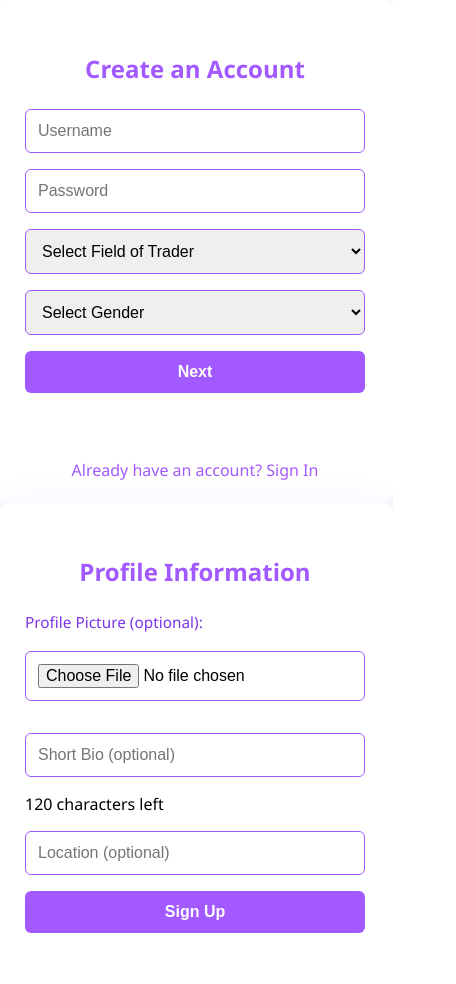
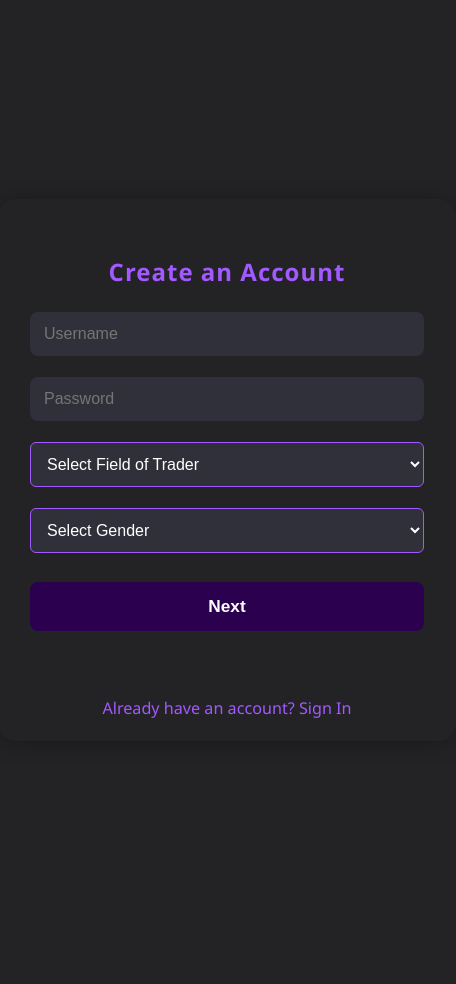
Before and after one commit to vainqueurkaro/vendorhub, a plain HTML site: page signup.html in a window 390 px wide. Shown: the top 984 px of the page, 456 px wide, since content can reach past the window. After the commit the page ends 940 px from the top, so only its background shows below. Drawn offline with Linux system fonts and the light colour scheme.

Commit message:
Update auth.css

```diff
--- a/auth.css
+++ b/auth.css
@@ -19,7 +19,139 @@ body {
   flex-direction: column;
   align-items: center;
 }
+body {
+  background: #232326;
+  color: #fff;
+  font-family: 'Segoe UI', Arial, sans-serif;
+  min-height: 100vh;
+  margin: 0;
+  padding: 0;
+}
 
+.main-flex {
+  display: flex;
+  justify-content: center;
+  align-items: flex-start;
+  gap: 32px;
+  min-height: 100vh;
+  padding: 48px 0;
+}
+
+.auth-container {
+  background: #232326;
+  border-radius: 18px;
+  box-shadow: 0 2px 22px 0 rgba(0,0,0,0.28);
+  padding: 36px 32px 22px 32px;
+  min-width: 330px;
+  max-width: 370px;
+  margin: 0 auto;
+  display: flex;
+  flex-direction: column;
+}
+
+h2 {
+  text-align: center;
+  font-weight: 700;
+  margin-bottom: 32px;
+  color: #fff;
+  letter-spacing: 1px;
+}
+
+form {
+  display: flex;
+  flex-direction: column;
+  gap: 16px;
+}
+
+input[type="text"],
+input[type="password"],
+select {
+  background: #30303a;
+  color: #fff;
+  border: none;
+  border-radius: 8px;
+  padding: 13px 14px;
+  margin-bottom: 5px;
+  font-size: 1rem;
+}
+
+input[type="file"] {
+  background: #30303a;
+  color: #fff;
+  border-radius: 8px;
+  padding: 8px;
+  margin-bottom: 8px;
+}
+
+button[type="submit"] {
+  background: #2b004f;
+  color: #fff;
+  font-weight: 600;
+  border: none;
+  border-radius: 8px;
+  padding: 14px 0;
+  margin-top: 8px;
+  font-size: 1.08rem;
+  cursor: pointer;
+  transition: background 0.2s;
+}
+button[type="submit"]:hover {
+  background: #4700a3;
+}
+
+.auth-links {
+  margin-top: 22px;
+  text-align: center;
+}
+
+.auth-links a {
+  color: #ba67e5;
+  text-decoration: none;
+  font-size: 1.01rem;
+  transition: color 0.2s;
+}
+
+.auth-links a:hover {
+  color: #e2c5fc;
+}
+
+.auth-message {
+  color: #ff7373;
+  font-size: 0.97em;
+  margin-top: 6px;
+  min-height: 20px;
+  text-align: center;
+}
+
+#profile-image-preview img {
+  margin: 10px 0 5px 0;
+  max-width: 85px;
+  max-height: 85px;
+  border-radius: 50%;
+  display: block;
+}
+
+#bio-counter {
+  color: #aaa;
+  font-size: 0.91em;
+  margin-bottom: 2px;
+  text-align: right;
+}
+
+.hidden {
+  display: none !important;
+}
+
+@media (max-width: 900px) {
+  .main-flex {
+    flex-direction: column;
+    align-items: center;
+  }
+  .auth-container {
+    width: 100%;
+    max-width: 430px;
+  }
+}
 h2 {
   color: #a259ff;
   margin-bottom: 24px;
```
